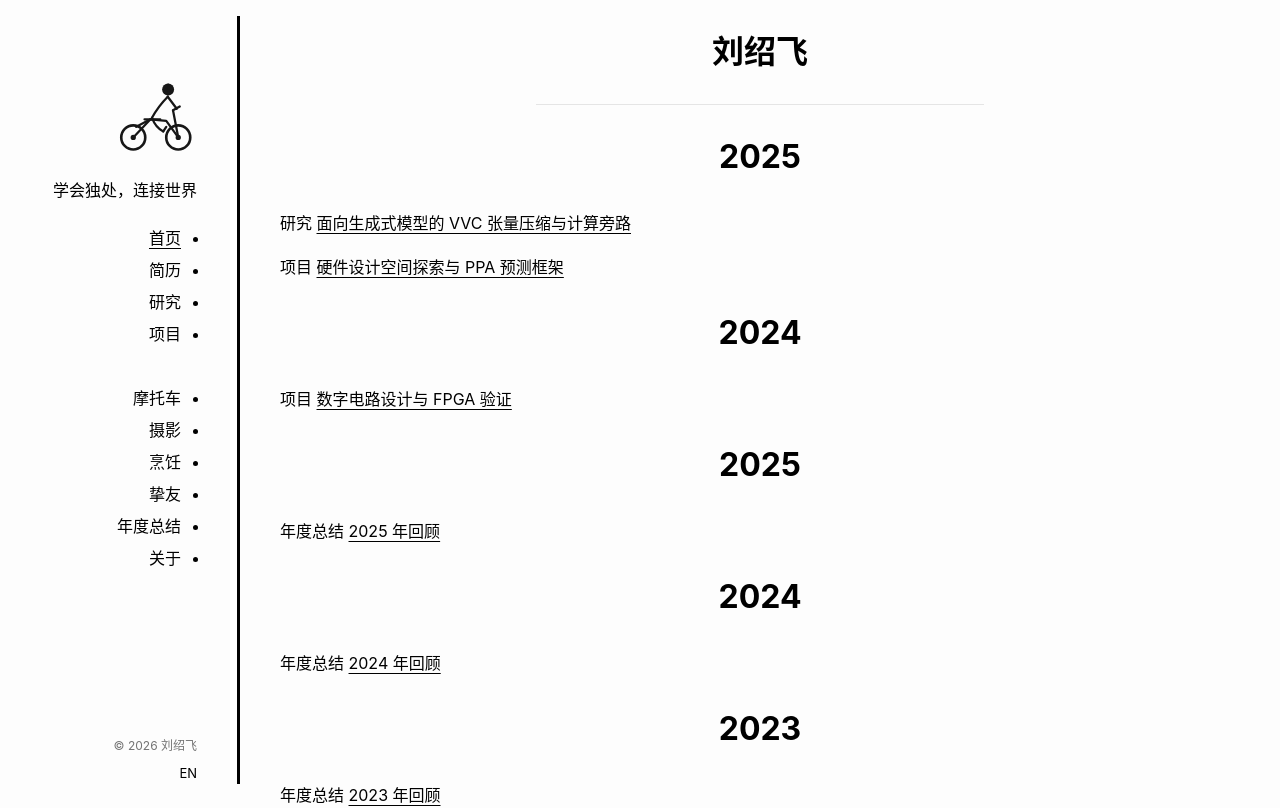
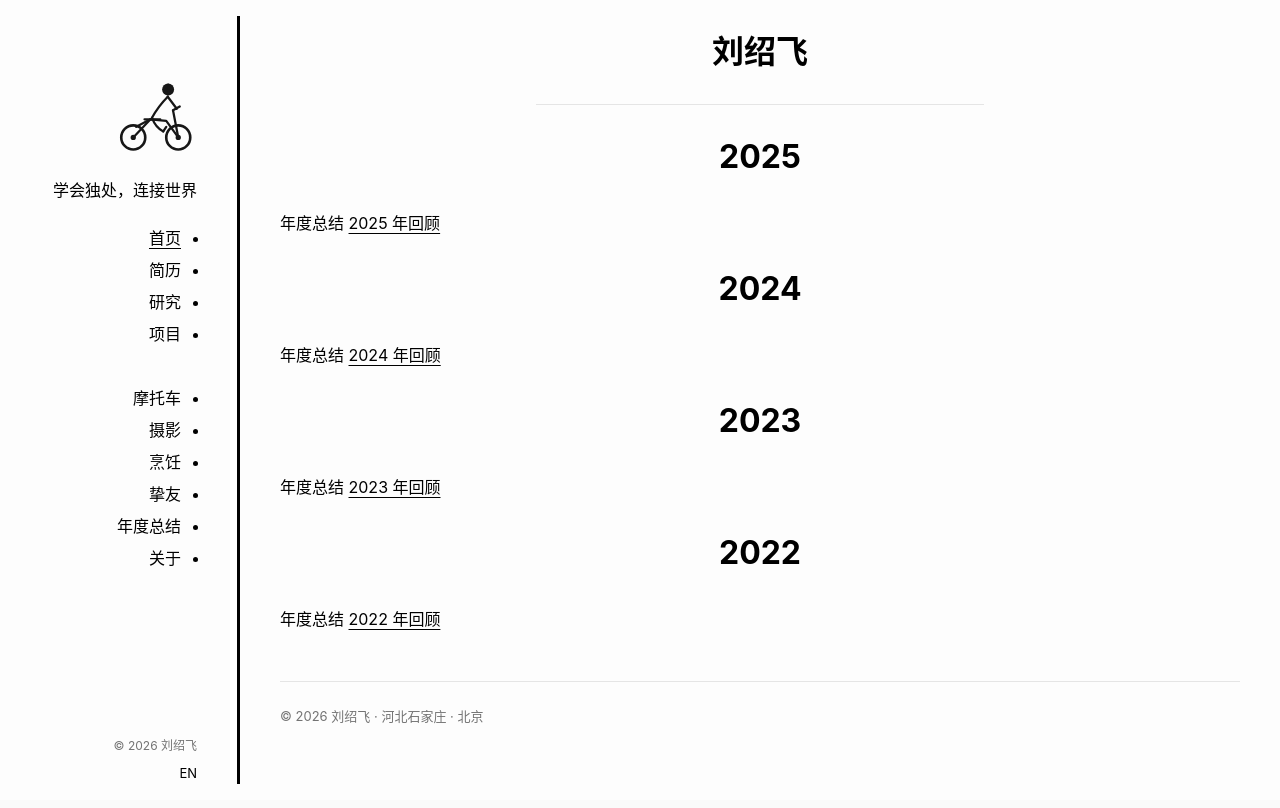
Before and after one commit to jijihuanhuan/shaofei-liu-portfolio, a Next.js app: page /zh in a window 1280 px wide. Shown: the top 808 px of the page. Built offline with nearby package versions, Linux system fonts and the light colour scheme.

Commit message:
第一版

```diff
--- a/app/components/HomePage.tsx
+++ b/app/components/HomePage.tsx
@@ -5,13 +5,6 @@ type HomeEntry = [kind: string, title: string, href: string];
 type YearGroup = [year: string, rows: HomeEntry[]];
 
 const zhEntries: YearGroup[] = [
-  ["2025", [
-    ["研究", "面向生成式模型的 VVC 张量压缩与计算旁路", "/zh/research"],
-    ["项目", "硬件设计空间探索与 PPA 预测框架", "/zh/projects"],
-  ]],
-  ["2024", [
-    ["项目", "数字电路设计与 FPGA 验证", "/zh/projects"],
-  ]],
   ["2025", [
     ["年度总结", "2025 年回顾", "/zh/annual"],
   ]],
```
